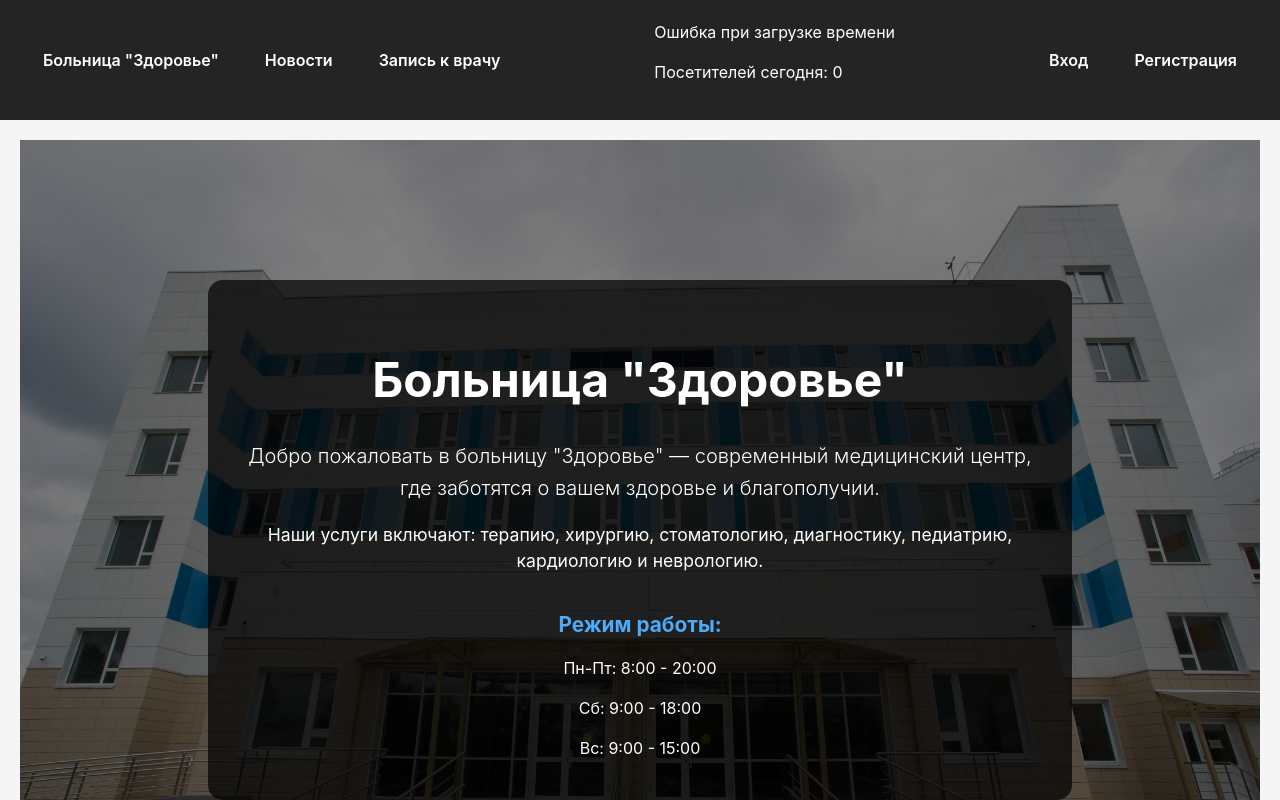
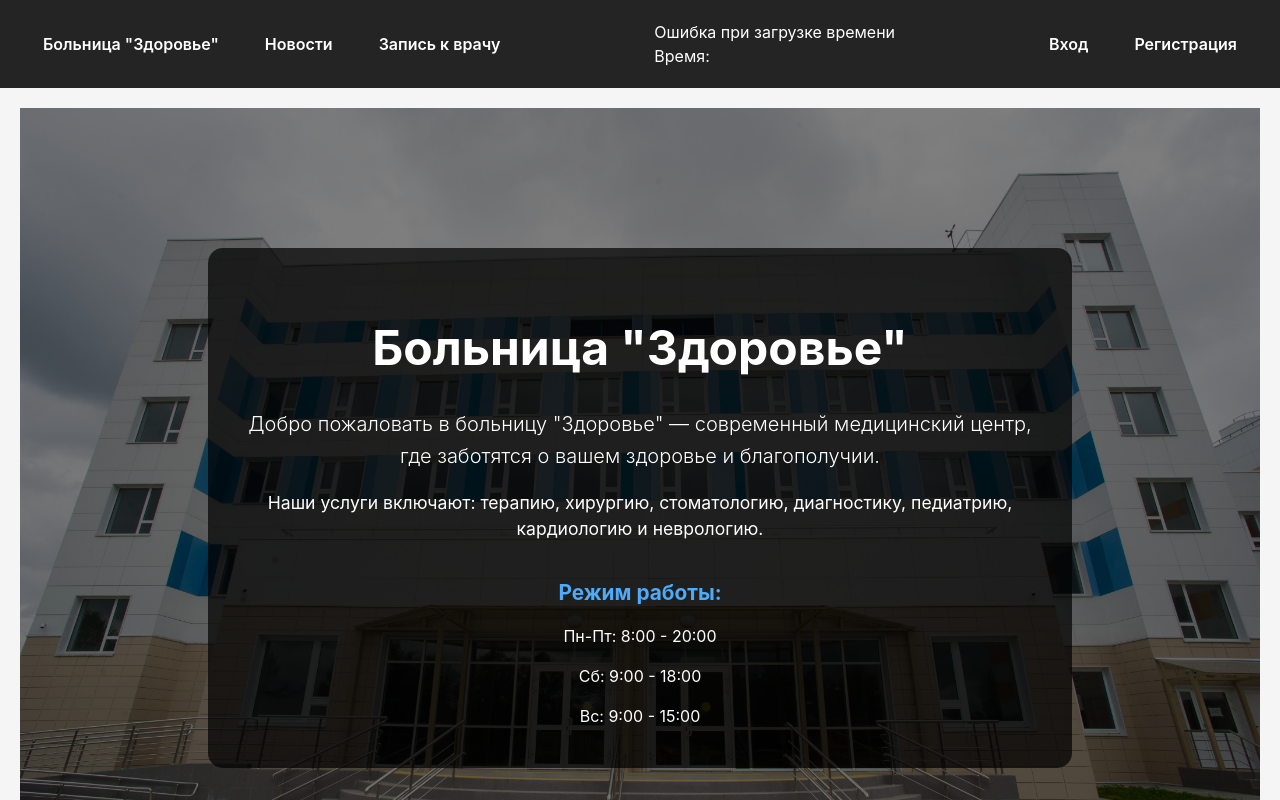
Before and after one commit to MiserLies17-23/hospital_website_frontend, a React (Create React App) app: page / in a window 1280 px wide. Shown: the top 800 px of the page. Built offline with nearby package versions, Linux system fonts and the light colour scheme; no server answers.

Commit message:
added visits count

```diff
--- a/src/App.jsx
+++ b/src/App.jsx
@@ -9,7 +9,6 @@ import DoctorAppointment from "./DoctorAppointment";
 import CurrentTime from './CurrentTime';
 import NewsPage from './NewsPage';
 import AuthButtons from './AuthButtons';
-import VisitorCount from './VisitorCount';
 import AdminPanel from './AdminPanel';
 import UpdateUser from './UpdateUser';
 import {getErrorMessage} from "./utils/errorHandler";
@@ -94,7 +93,6 @@ function App() {
 
                     <div className="center-block">
                         <CurrentTime />
-                        <VisitorCount />
                     </div>
 
                     <div>
--- a/src/CurrentTime.jsx
+++ b/src/CurrentTime.jsx
@@ -53,7 +53,7 @@ function CurrentTime() {
     return (
         <div>
             {error && <div>{error}</div>}
-            <div>{formatTime(time)}</div>
+            <div>Время: {formatTime(time)}</div>
         </div>
     );
 }
--- a/src/DoctorAppointment.jsx
+++ b/src/DoctorAppointment.jsx
@@ -45,7 +45,7 @@ function DoctorAppointment({ isAuthenticated }) {
                 setLoadingSlots(true);
                 try {
                     const response = await api.get(`/appointments/doctor/${selectedDoctor}/busy-slots`, {
-                        params: { date: appointmentDate },
+                        params: {date: appointmentDate},
                         withCredentials: true
                     });
 
@@ -58,8 +58,6 @@ function DoctorAppointment({ isAuthenticated }) {
                         setAppointmentTime('');
                     }
                 } catch (error) {
-                    // Локально обрабатываем ошибку, не затрагивая doctors
-                    console.error('Ошибка загрузки занятых слотов:', getErrorMessage(error));
                     // Если не удалось загрузить занятые слоты, показываем все как доступные
                     const allSlots = generateTimeSlots();
                     setAvailableSlots(allSlots);
--- a/src/PatientCabinet.jsx
+++ b/src/PatientCabinet.jsx
@@ -9,6 +9,7 @@ function PatientCabinet({ onLogout }) {
     const [role, setRole] = useState('');
     const [id, setId] = useState('');
     const [avatar, setAvatar] = useState(null);
+    const [visitsCount, setVisitsCount] = useState('');
     const [appointments, setAppointments] = useState([]);
     const [loadingAppointments, setLoadingAppointments] = useState(true);
     const [error, setError] = useState('');
@@ -57,6 +58,7 @@ function PatientCabinet({ onLogout }) {
                 setRole(response.data.role);
                 setId(response.data.id);
                 setAvatar(response.data.avatar);
+                setVisitsCount(response.data.visitsCount);
 
                 setEditForm({
                     username: response.data.username,
@@ -262,7 +264,7 @@ function PatientCabinet({ onLogout }) {
         setEditError('');
 
         try {
-           await api.post('/user/edit', {
+            await api.post('/user/edit', {
                 id: id,
                 username: editForm.username,
                 email: editForm.email,
@@ -378,7 +380,7 @@ function PatientCabinet({ onLogout }) {
                             </div>
 
                             <div className="mt-3">
-                                {/* Кнопка изменения аватара показывается только в режиме редактирования */}
+                                {/* Кнопка изменения аватара (показывается только в режиме редактирования) */}
                                 {isEditing && (
                                     <>
                                         <input
@@ -413,7 +415,7 @@ function PatientCabinet({ onLogout }) {
                         {/* Информация о пользователе */}
                         <div className="text-center mb-4">
                             <p><strong>ID:</strong> {id}</p>
-
+                            <p><strong>Количество посещений:</strong> {visitsCount}</p>
                             {isEditing ? (
                                 <div className="mb-3">
                                     <div className="mb-2">
```
